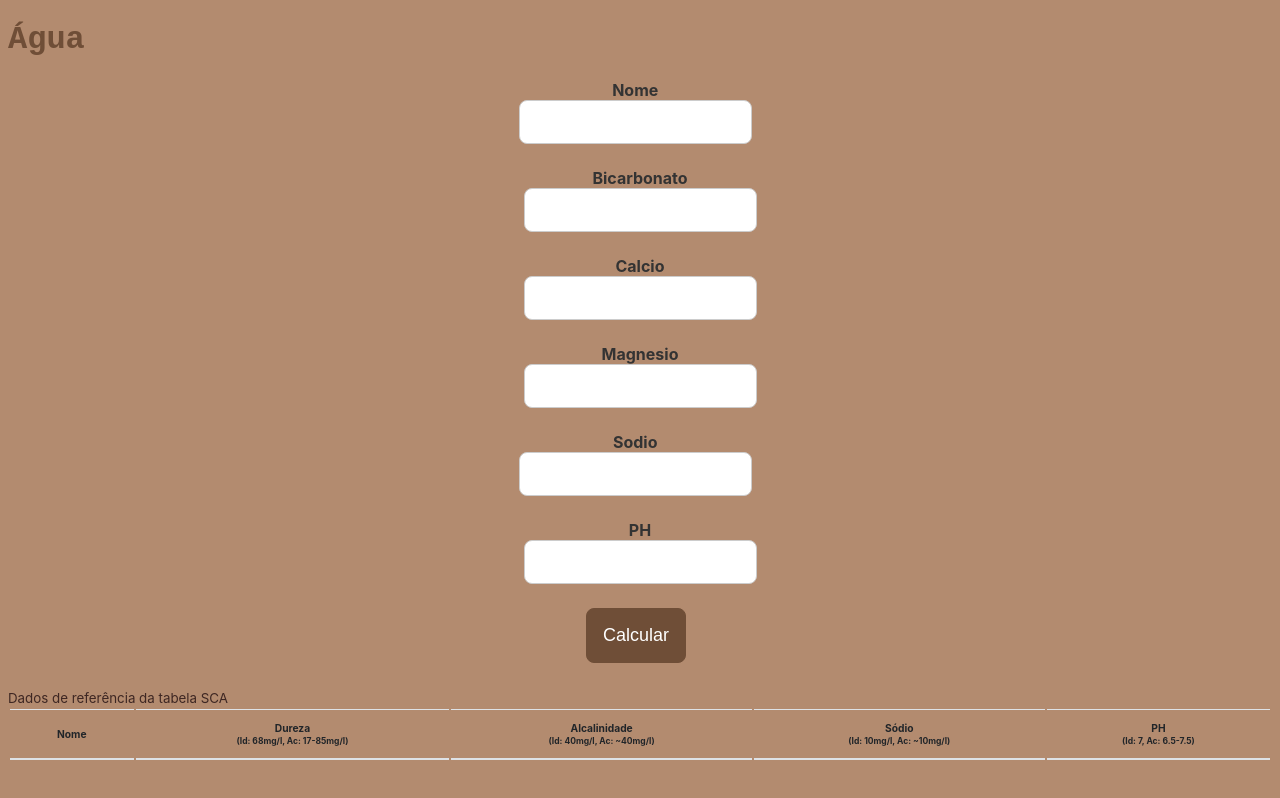
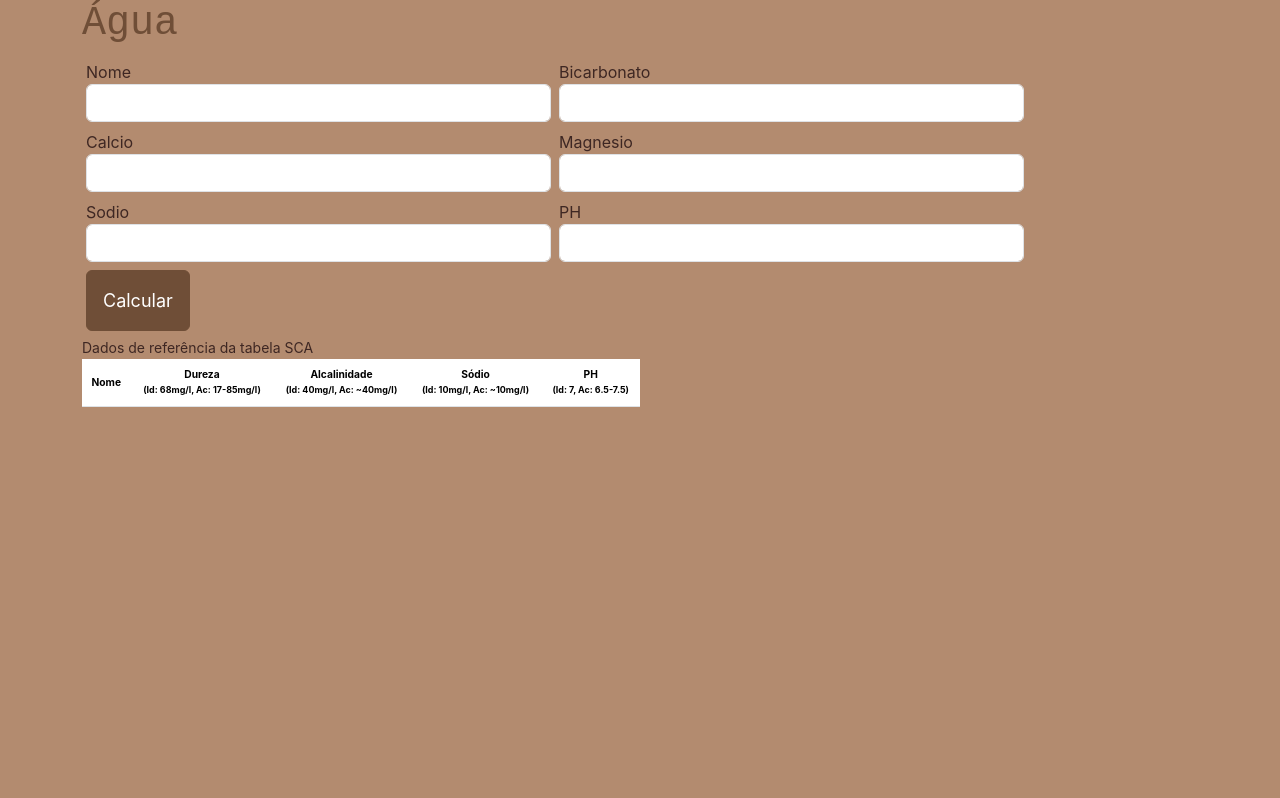
Before and after one commit to dmrramaral/AppCoffee, an Angular app: page /water in a window 1280 px wide. Built offline with nearby package versions, Linux system fonts and the light colour scheme.

Commit message:
Fix: inserindo o bootstrap e ajustando componenetes

```diff
--- a/angular.json
+++ b/angular.json
@@ -32,9 +32,14 @@
               }
             ],
             "styles": [
+              "node_modules/bootstrap/dist/css/bootstrap.min.css",
               "src/styles.scss"
+
+
             ],
-            "scripts": [],
+            "scripts": [
+              "node_modules/bootstrap/dist/js/bootstrap.min.js"
+            ],
             "server": "src/main.server.ts",
             "prerender": true,
             "ssr": {
--- a/package.json
+++ b/package.json
@@ -21,6 +21,7 @@
     "@angular/platform-server": "^18.1.0",
     "@angular/router": "^18.1.0",
     "@angular/ssr": "^18.1.0",
+    "bootstrap": "^5.3.3",
     "express": "^4.18.2",
     "rxjs": "~7.8.0",
     "tslib": "^2.3.0",
--- a/src/app/water/water.component.html
+++ b/src/app/water/water.component.html
@@ -2,48 +2,47 @@
 
 
 <div class="container">
-        <div class="row">
-            <div class="col-md-6">
+    <div>
         <h1>Água</h1>
         <form [formGroup]="formWater">
-                    <div class="campos">
-                        <div class="form-group">
+        <div class="d-flex flex-wrap">
+                <div class="form-group m-1 col-5">
                     <label for="nome">Nome</label>
                     <input type="text" formControlName="nome" class="form-control" id="nome">
                 </div>
 
-                        <div class="form-group">
+                <div class="form-group m-1  col-5">
                     <label for="bicarbonato">Bicarbonato</label>
                     <input type="number" formControlName="bicarbonato" class="form-control" id="bicarbonato">
                 </div>
-                        <div class="form-group">
+                <div class="form-group m-1  col-5">
                     <label for="calcio">Calcio</label>
                     <input type="number" formControlName="calcio" class="form-control" id="calcio">
                 </div>
-                        <!-- <div class="form-group">
+                <!-- <div class="form-group m-1 ">
                             <label for="sulfato">Sulfato</label>
                             <input type="number" formControlName="sulfato" class="form-control" id="sulfato">
                         </div> -->
-                        <div class="form-group">
+                <div class="form-group m-1  col-5">
                     <label for="magnesio">Magnesio</label>
                     <input type="number" formControlName="magnesio" class="form-control" id="magnesio">
                 </div>
-                        <div class="form-group">
+                <div class="form-group m-1  col-5">
                     <label for="sodio">Sodio</label>
                     <input type="number" formControlName="sodio" class="form-control" id="sodio">
                 </div>
-                        <div class="form-group">
+                <div class="form-group m-1  col-5">
                     <label for="ph">PH</label>
                     <input type="number" formControlName="ph" class="form-control" id="ph">
                 </div>
 
             </div>
-                    <div class="form-group form-inline">
+            <div class="form-group m-1 col-sm-8">
                 <button type="button" class="btn btn-primary btn-m" (click)="calcular()">Calcular</button>
             </div>
         </form>
-            </div>
-            <div class="col-md-6">
+
+        <div class="col-md-6 col-sm-12">
             <small>Dados de referência da tabela SCA</small>
             <table class="table text-center">
                 <thead>
@@ -58,10 +57,18 @@
                 <tbody>
                     <tr *ngFor="let agua of listWater.waterList">
                         <td class="align-middle">{{ agua.nome }}</td>
-                            <td class="align-middle" [ngClass]="{'text-success': agua.dureza >= 17 && agua.dureza <= 85, 'text-danger': agua.dureza < 17 || agua.dureza > 85}">{{ agua.dureza | number:'1.2-2' }}</td>
-                            <td class="align-middle" [ngClass]="{'text-success': agua.alcalinidade == 40, 'text-danger': agua.alcalinidade != 40}">{{ agua.alcalinidade | number:'1.2-2' }}</td>
-                            <td class="align-middle" [ngClass]="{'text-success': agua.sodio == 10, 'text-danger': agua.sodio != 10}">{{ agua.sodio | number:'1.2-2' }}</td>
-                            <td class="align-middle" [ngClass]="{'text-success': agua.ph >= 6.5 && agua.ph <= 7.5, 'text-danger': agua.ph < 6.5 || agua.ph > 7.5}">{{ agua.ph | number:'1.2-2' }}</td>
+                        <td class="align-middle"
+                            [ngClass]="{'text-success': agua.dureza >= 17 && agua.dureza <= 85, 'text-danger': agua.dureza < 17 || agua.dureza > 85}">
+                            {{ agua.dureza | number:'1.2-2' }}</td>
+                        <td class="align-middle"
+                            [ngClass]="{'text-success': agua.alcalinidade == 40, 'text-danger': agua.alcalinidade != 40}">
+                            {{ agua.alcalinidade | number:'1.2-2' }}</td>
+                        <td class="align-middle"
+                            [ngClass]="{'text-success': agua.sodio == 10, 'text-danger': agua.sodio != 10}">{{
+                            agua.sodio | number:'1.2-2' }}</td>
+                        <td class="align-middle"
+                            [ngClass]="{'text-success': agua.ph >= 6.5 && agua.ph <= 7.5, 'text-danger': agua.ph < 6.5 || agua.ph > 7.5}">
+                            {{ agua.ph | number:'1.2-2' }}</td>
                     </tr>
                 </tbody>
             </table>
--- a/src/app/water/water.component.scss
+++ b/src/app/water/water.component.scss
@@ -24,17 +24,7 @@ a {
     }
 }
 
-.btn {
-    background-color: $primary-color;
-    color: $background-color;
-    border: 1px solid #ccc;
-    border-radius: 0.5rem;
-    display: inline-block;
 
-    &:hover {
-        background-color: $secondary-color;
-    }
-}
 
 th{
 
@@ -52,125 +42,17 @@ tr{
 
 .text-success{
     background-color: green;
+    color: white !important;
 }
 
 .text-danger{
     background-color: red;
+    color: white !important;
 }
 
 
 
 
-// Formulário
-form {
-    display: flex;
-    flex-wrap: wrap;
-    width:90%;
-    margin: 0 auto;
-
-    .campos{
-        display: flex;
-        flex-wrap: wrap;
-        width: 30rem;
-        margin: 0 auto;
-    }
-    .form-group {
-        flex: 1 1 30%; // Ajuste para 45% de largura para que haja espaço entre os campos
-        margin-bottom: 1.5rem;
-        margin-right: 5%; // Espaço entre os campos
-        display: flex;
-        flex-direction: column;
-
-        label {
-            display: block;
-            margin-bottom: 0.5rem;
-            font-weight: bold;
-            color: #333;
-        }
-
-        .form-control {
-            padding: 0.75rem;
-            border: 1px solid #ccc;
-            border-radius: 0.5rem;
-            font-size: 1rem;
-            transition: border-color 0.3s ease;
-
-            &:focus {
-                border-color: #007bff;
-                outline: none;
-            }
-        }
-
-
-
-        @media (min-width: 576px) {
-            flex: 1 1 100%; // Ajuste para 48% de largura em telas maiores que 576px
-            margin-right: 2%; // Espaço entre os campos
-            display: flex;
-            align-items: center;
-
-            label {
-                flex: 1;
-                margin-bottom: 0;
-            }
-
-            .form-control {
-                flex: 2;
-            }
-        }
-
-        @media (min-width: 768px) {
-            flex: 1 1 100%; // Ajuste para 30% de largura em telas maiores que 768px
-            margin-right: 2%; // Espaço entre os campos
-
-            label {
-                flex: 0 0 15px;
-            }
-
-            .form-control {
-                flex: 1;
-            }
-        }
-
-        &:nth-child(2n),
-        &:nth-child(3n) {
-            margin-right: 0; // Remove margem direita do segundo item em telas maiores que 576px e terceiro item em telas maiores que 768px
-        }
-    }
-
-    .form-button {
-        flex: 1 1 100%; // Padrão para 100% de largura
-        display: flex;
-        justify-content: flex-start; // Alinha o botão no canto esquerdo
-        margin-top: 1rem; // Espaço acima do botão
-
-        button {
-            margin-left: 0; // Garante que o botão esteja no canto esquerdo
-        }
-    }
-}
-
-// Tabela
-.table {
-    width: 100%;
-    margin-bottom: 1rem;
-    color: #212529;
-
-    th, td {
-        padding: 0.75rem;
-        vertical-align: top;
-        border-top: 1px solid #dee2e6;
-    }
-
-    thead th {
-        vertical-align: bottom;
-        border-bottom: 2px solid #dee2e6;
-    }
-
-    tbody + tbody {
-        border-top: 2px solid #dee2e6;
-    }
-}
 
 // Botões
 .btn-primary {
@@ -214,26 +96,3 @@ form {
     font-size: large;
     padding: 1rem;
 }
-@media (max-width: 575.98px) {
-    .form-group {
-        flex: 1 1 100%; // Ajuste para 100% de largura em telas menores que 576px
-        margin-right: 0; // Remove margem direita
-
-        .form-control {
-            padding: 0.5rem; // Reduz o padding para campos menores
-            font-size: 0.875rem; // Reduz o tamanho da fonte
-        }
-    }
-    small{
-        font-size: 0.50rem;
-    }
-
-    .form-button {
-        justify-content: center; // Centraliza o botão
-        margin-top: 0.5rem; // Reduz o espaço acima do botão
-
-        button {
-            width: 100%; // Botão ocupa 100% da largura
-        }
-    }
-}
```
Also changed, not shown: 1 other file (tests, documents, lock files or other folders). Lines whose indentation alone changed are shown as unchanged.
